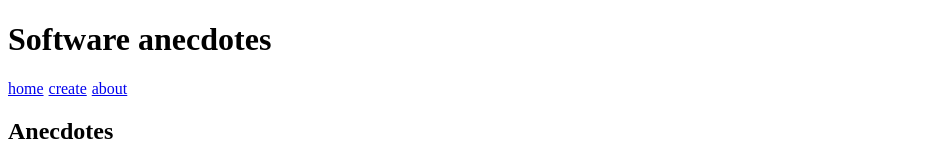
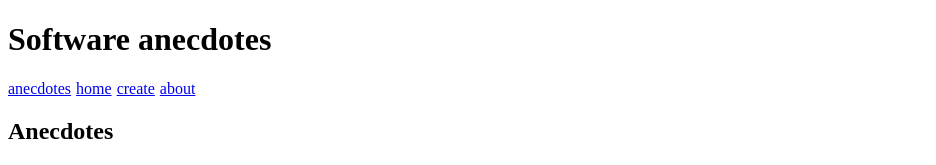
Before and after one commit to elvis-visi/FSO, a React (Vite) app in the folder routed-anecdotes/: page / in a window 1280 px wide. Shown: the top 165 px of the page, without its empty margins (0-936 px from the left). Built offline with nearby package versions, Linux system fonts and the light colour scheme.

Commit message:
creating a new anecdote the application transitions automatically to showing the view for all anecdotes and the user is shown a notification informing them of this successful creation

```diff
--- a/routed-anecdotes/src/App.jsx
+++ b/routed-anecdotes/src/App.jsx
@@ -1,7 +1,7 @@
 import { useState } from 'react'
 import {
   BrowserRouter as Router,
-  Routes, Route, Link, useParams, useMatch
+  Routes, Route, Link, useParams, useMatch, useNavigate
 } from 'react-router-dom'
 
 const Menu = ({anecdotes, addNew}) => {
@@ -19,9 +19,11 @@ const Menu = ({anecdotes, addNew}) => {
   return (
     <>
       <div>
+      <Link style={padding} to="/anecdotes">anecdotes</Link>
         <Link style={padding} to="/">home</Link>
         <Link style={padding} to="/create">create</Link>
         <Link style={padding} to="/about">about</Link>
+
      </div>
 
       <Routes>
@@ -29,6 +31,7 @@ const Menu = ({anecdotes, addNew}) => {
         <Route path="/create" element={<CreateNew addNew={addNew} />} />
         <Route  path="/about"  element={<About/>}  />
         <Route path="/anecdotes/:id" element={<Anecdote anecdote={anecdote} />} />
+        <Route path="/anecdotes" element={<AnecdoteList anecdotes={anecdotes} />}   />
        </Routes>
        </>
   )
@@ -87,6 +90,7 @@ const CreateNew = (props) => {
   const [author, setAuthor] = useState('')
   const [info, setInfo] = useState('')
 
+  const navigate = useNavigate()
 
   const handleSubmit = (e) => {
     e.preventDefault()
@@ -96,6 +100,7 @@ const CreateNew = (props) => {
       info,
       votes: 0
     })
+    navigate('/anecdotes')
   }
 
   return (
@@ -121,6 +126,17 @@ const CreateNew = (props) => {
 
 }
 
+const Notification = ({notification}) => {
+
+  if(!notification) {
+    return null
+  }
+
+  return (
+      <div>{notification}</div>
+  )
+}
+
 const App = () => {
   const [anecdotes, setAnecdotes] = useState([
     {
@@ -144,6 +160,11 @@ const App = () => {
   const addNew = (anecdote) => {
     anecdote.id = Math.round(Math.random() * 10000)
     setAnecdotes(anecdotes.concat(anecdote))
+    setNotification(`a new anecdote ${anecdote.content} created`)
+
+    setTimeout(()=> {
+      setNotification(null)
+    },4000)
   }
 
   const anecdoteById = (id) =>
@@ -164,9 +185,11 @@ const App = () => {
 
     <div>
       <h1>Software anecdotes</h1>
+      <Notification notification={notification}/>
       <Menu anecdotes={anecdotes}
       addNew ={addNew}
       />
+
       <Footer />
     </div>
 
```
